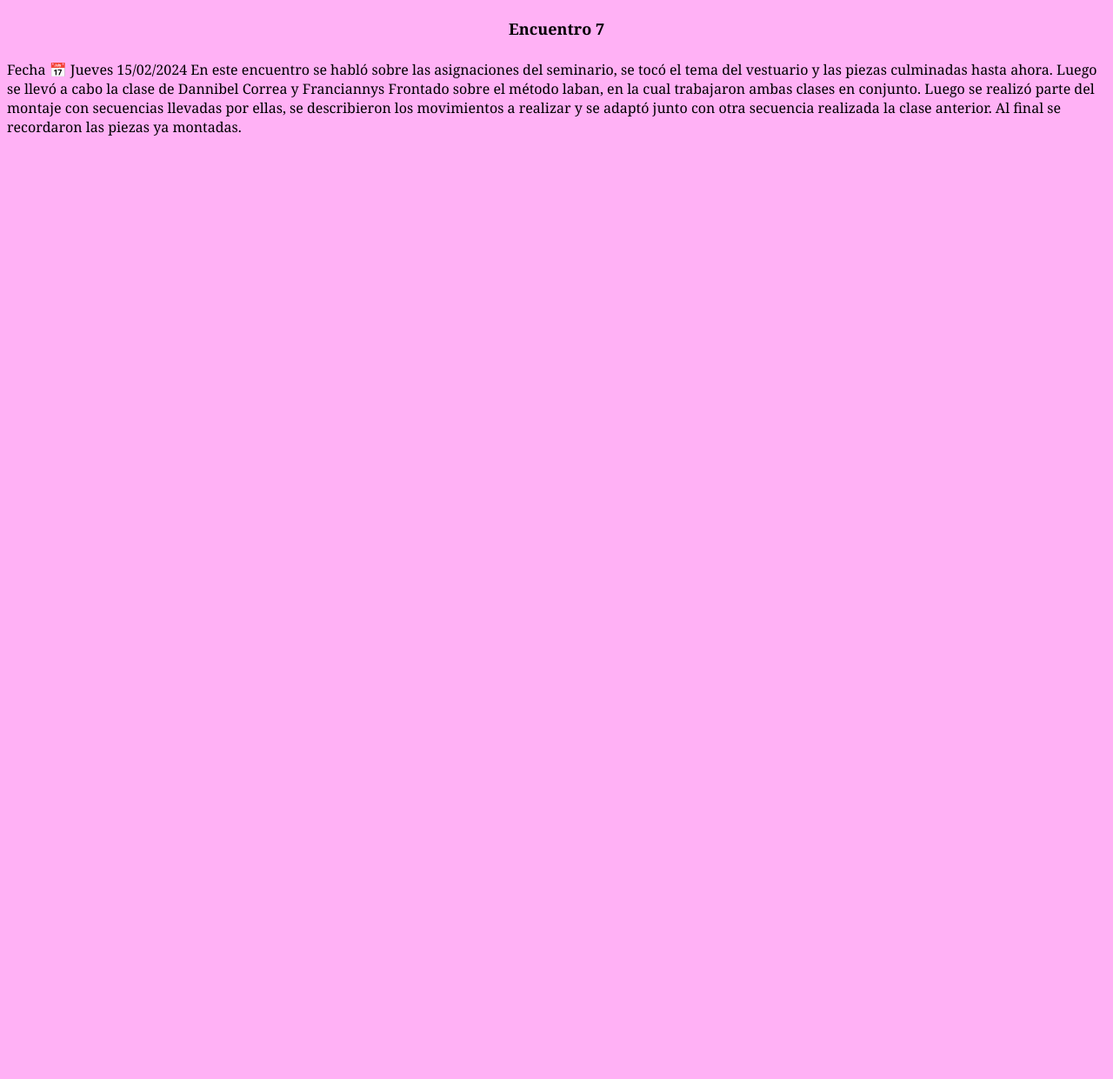
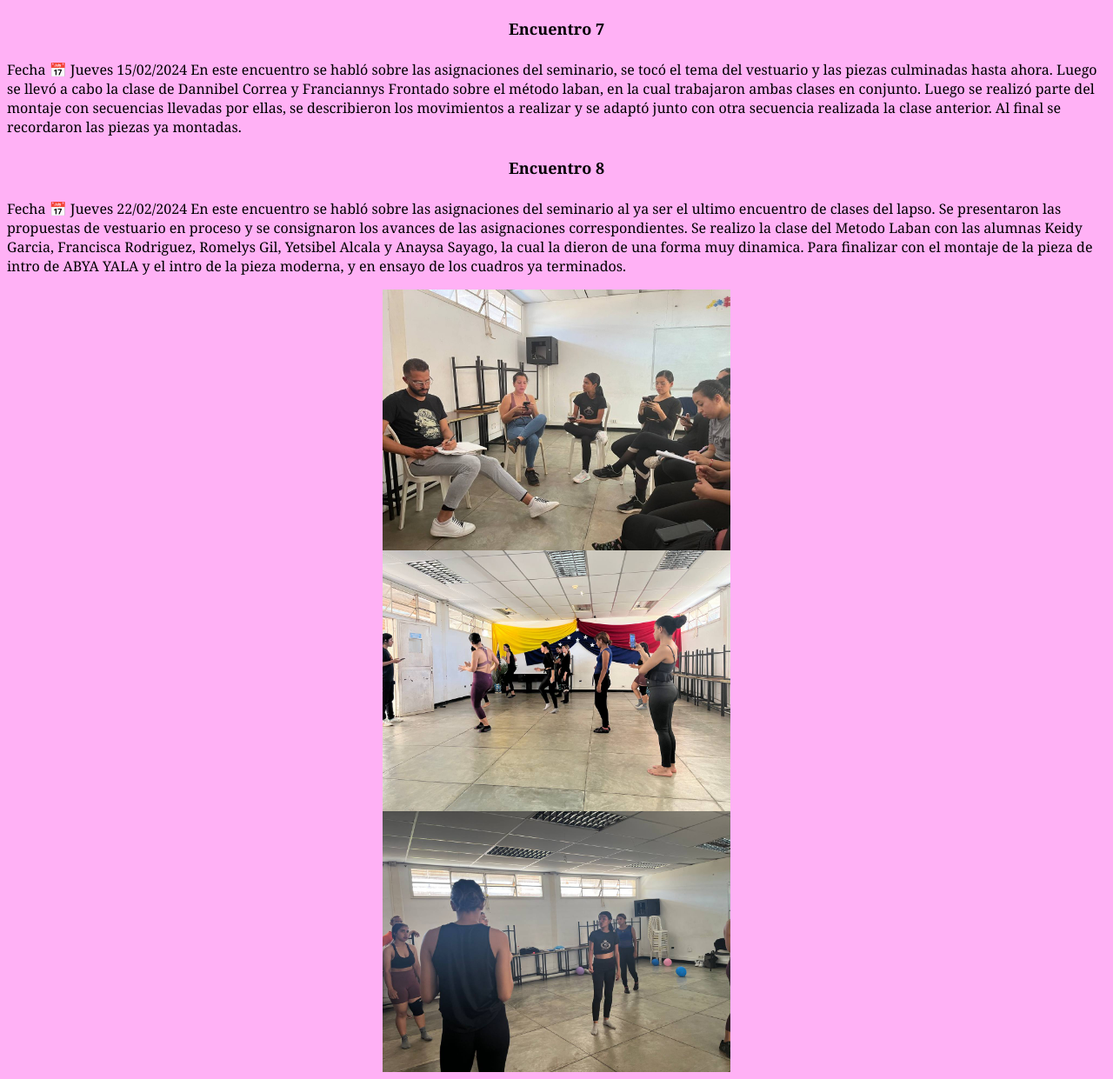
Before and after one commit to Inesc28/bitacora.github.io, a plain HTML site: page content2.html in a window 1280 px wide. Shown: the part 4443-5684 px from the top of the page at 87% size. Before the commit the page ends 4616 px from the top, so only its background shows below. Drawn offline with Linux system fonts and the light colour scheme.

Commit message:
Encuentro 8 agregado

```diff
--- a/content2.html
+++ b/content2.html
@@ -72,6 +72,13 @@
                 <h4>Encuentro 7</h4>
                 <p>Fecha 📅 Jueves 15/02/2024
                     En este encuentro se habló sobre las asignaciones del seminario, se tocó el tema del vestuario y las piezas culminadas hasta ahora. Luego se llevó a cabo la clase de Dannibel Correa y Franciannys Frontado sobre el método laban, en la cual trabajaron ambas clases en conjunto. Luego se realizó parte del montaje con secuencias llevadas por ellas, se describieron los movimientos a realizar y se adaptó junto con otra secuencia realizada la clase anterior. Al final se recordaron las piezas ya montadas.</p>
+                <h4>Encuentro 8</h4>
+                <p>Fecha 📅 Jueves 22/02/2024
+                    En este encuentro se habló sobre las asignaciones del seminario al ya ser el ultimo encuentro de clases del lapso. Se presentaron las propuestas de vestuario en proceso y se consignaron los avances de las asignaciones correspondientes. Se realizo la clase del Metodo Laban con las alumnas Keidy Garcia, Francisca Rodriguez, Romelys Gil, Yetsibel Alcala y Anaysa Sayago, la cual la dieron de una forma muy dinamica. Para finalizar con el montaje de la pieza de intro de ABYA YALA y el intro de la pieza moderna, y en ensayo de los cuadros ya terminados.
+                </p>
+                <img src="images/ulti.jfif" alt="">
+                <img src="images/ulti2.jfif" alt="">
+                <img src="images/ulti3.jfif" alt="">
             </section>
         </article>
     </body>
```
Also changed, not shown: images/ulti.jfif (added), images/ulti2.jfif (added), images/ulti3.jfif (added).
